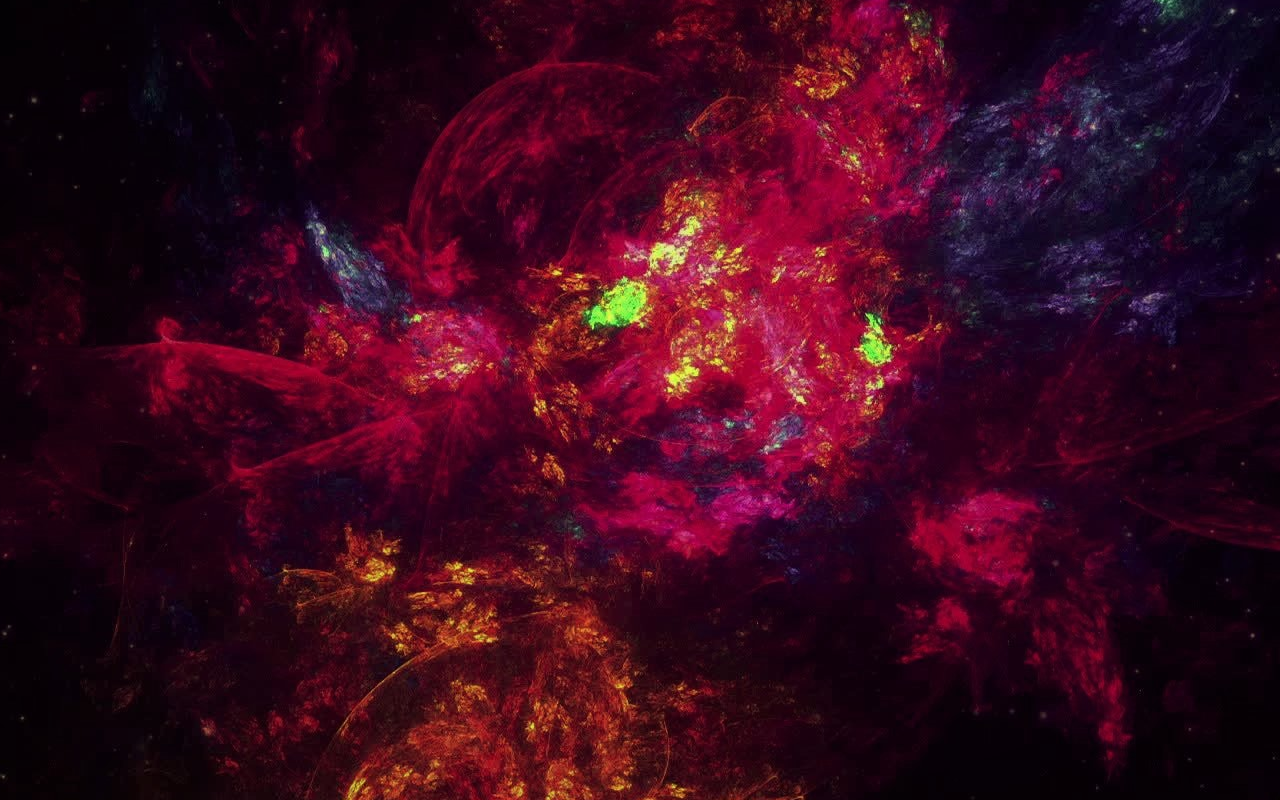
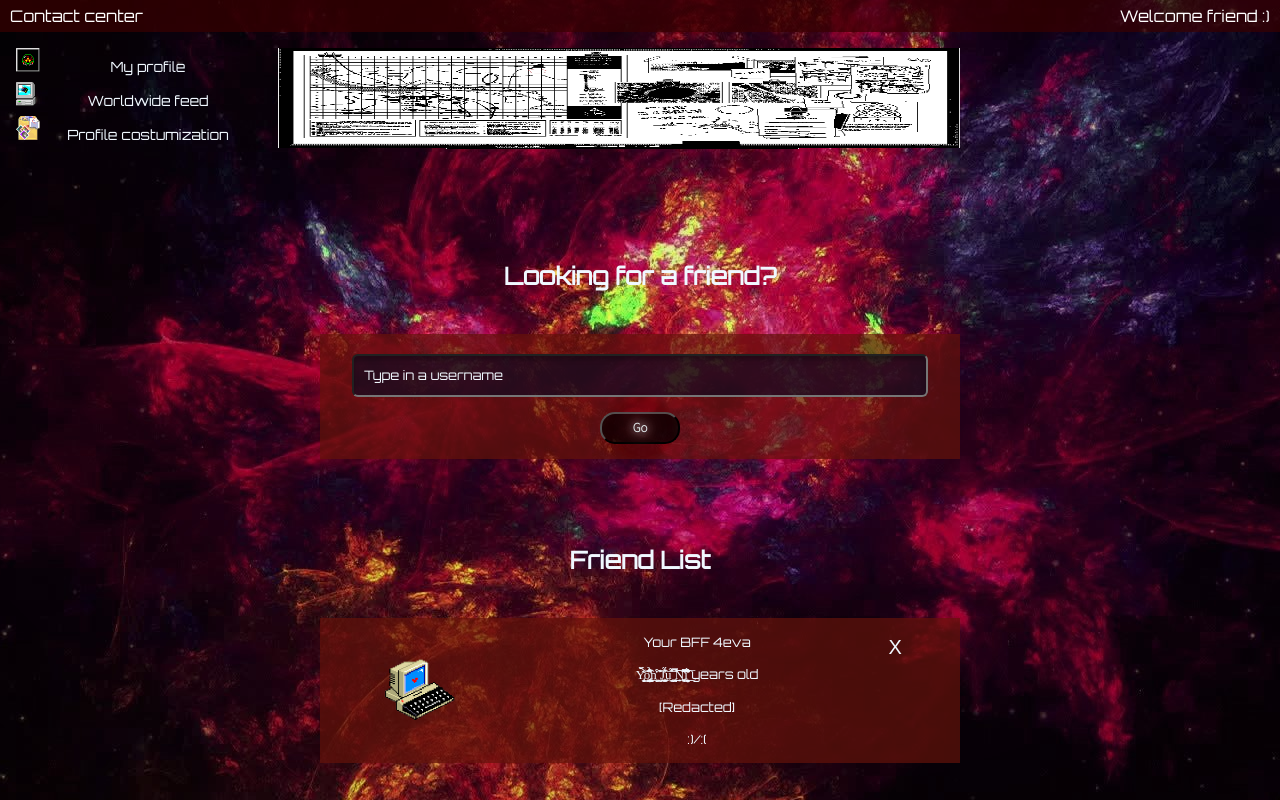
Before and after one commit to KoshekNj/MySpaece-2.0, a React (Create React App) app in the folder Client/: page /search in a window 1280 px wide. Before the commit this address had no page. Built offline with nearby package versions, Linux system fonts and the light colour scheme.

Commit message:
my changes

```diff
--- a/Client/src/App.js
+++ b/Client/src/App.js
@@ -2,6 +2,7 @@ import LogIn from './Pages/LogIn/LogIn'
 import Homepage from './Pages/Homepage/homepage';
 import SignUp from './Pages/Sign up/SignUp'
 import Feed from './Pages/Feed/feed'
+import Search from './Pages/Search/search';
 import {
   Routes,
   Route,
@@ -19,6 +20,7 @@ function App() {
         <Route path="/signUp" element={<SignUp/>} />
         <Route path="/home" element={<Homepage/>} />
         <Route path="/feed" element={<Feed/>} />
+        <Route path="/search" element={<Search/>} />
       </Routes>
       </BrowserRouter>
     </div>
--- /dev/null
+++ b/Client/src/Components/Friend/friend.js
@@ -0,0 +1,38 @@
+import * as React from 'react';
+import './friend.scss';
+const Friend=()=>{
+
+    const [messages, setMessage]= React.useState({
+        message2:""
+    })
+    const [value, setValue] = React.useState({
+        username:"Your BFF 4eva",
+        age:"Y̢̬̙̝̌̆͗͌̋ͅo̢͇͈͓̳̫̗̦͇͓͒̈́͂́͛͌́́̋̽̉͜ǹ̹̲̬̝͐͒̇ ̺̰͊̇͂͢͜͞J̧̺̹̋̾̓͋͜ū̘̼̻̐́̂ ͖͓̺̭͆̿̄͘͜͢͞͡Ņ̰̙͎̪̱͎̹̆̏̋̃̑͆͌͡ǐ̛̦͙͉̟̻̭̰͖̱̈́͒̑̂̎͗̽͒͜͞ͅ",
+        country: "[Redacted]",
+        pronouns: ":)/:("
+    }
+    )
+
+    const messageFriend=()=>{
+        setMessage({message2:'No, we will be friends 4ever. Just us 2 <3'})
+        setTimeout(() => setMessage({message2:''}), 3000);
+    }
+
+    return(
+        <>
+        <div className='friend-box'>
+        <img src="pc-pf-icon.png" alt="profile-pic"></img>
+        <div className='friend-box__info'>
+            <p>{value.username}</p>
+            <p> {value.age} years old</p>
+            <p> {value.country} </p>
+            <p> {value.pronouns} </p>
+            </div>
+        <button onClick={messageFriend}>X</button>
+        </div>
+        <p>{messages.message2}</p>
+        </>
+    )
+}
+
+export default Friend;
--- /dev/null
+++ b/Client/src/Components/Friend/friend.scss
@@ -0,0 +1,33 @@
+@import './src/components/_mixins';
+@import './src/components/_variables';
+
+.friend-box{
+    display: flex;
+    justify-content: row;
+    background-color: $color-posts;
+    color: $color-p;
+    justify-content: space-around;
+    margin-bottom: 1rem;
+
+    img{
+        max-height: 5rem;
+        align-self: center;
+        margin: 0rem 3rem 0rem 0rem;
+    }
+
+    p{
+        font-size: 13px;
+        margin:1rem;
+    }
+
+    button{
+        background-color: transparent;
+        width: fit-content;
+        height: fit-content;
+        margin-top: 1rem;
+        border-color: transparent;
+        font-size: 20px;
+        color: $color-p;
+
+    }
+}
--- a/Client/src/Components/Header/Header.js
+++ b/Client/src/Components/Header/Header.js
@@ -2,11 +2,11 @@ import * as React from 'react';
 import { useState } from 'react';
 import './Header.scss';
 
-const Header = () => {
+const Header = ({page}) => {
     return (
 
         <div className="header2">
-            <h2>My profile</h2>
+            <h2>{page}</h2>
             <h2>Welcome friend :)</h2>
         </div>
 
--- a/Client/src/Components/Post/post.js
+++ b/Client/src/Components/Post/post.js
@@ -3,6 +3,7 @@ import { useState } from 'react';
 import './post.scss';
 
 const Post = ({ post }) => {
+    console.log(post);
     return (
         <div className='post'>
             <div className='post__blog-info'>
--- a/Client/src/Pages/Feed/feed.js
+++ b/Client/src/Pages/Feed/feed.js
@@ -6,7 +6,7 @@ import Post from '../../Components/Post/post'
 import { Link, useNavigate } from "react-router-dom";
 
 const Feed = () => {
-
+    let pageName="Wordwide feed";
     const [array, setArray] = useState([]);
 
     useEffect(() => {
@@ -15,14 +15,14 @@ const Feed = () => {
                 return res.json();
             })
             .then(data => {
-                setArray([...array, data]);
+                setArray([...array, ...data]);
             })
     }, [])
 
     console.log(array);
     return (
         <div className='feed'>
-            <Header />
+            <Header page={pageName} />
             <div className='feed__top'>
                 <div className='feed__links'>
                     <Link to="/home">
@@ -30,10 +30,11 @@ const Feed = () => {
                             <img src="profile2.png" alt="Profile ikona"></img>
                             <p>My profile</p>
                         </div></Link>
+                    <Link to="/search">
                     <div className='feed__links--second'>
                         <img src="friends.png" alt="FRIENDS ikona"></img>
                         <p>Contact center</p>
-                    </div>
+                    </div></Link>
                     <div className='feed__links--third'>
                         <img src="editprofile.png" alt="EDIT ikona"></img>
                         <p>Profile costumization</p>
@@ -43,7 +44,7 @@ const Feed = () => {
             </div>
             <div className='feed__bottom'>
 
-                {array?.map(post => <Post post={post} />)}
+                {array?.map(post => <Post key={post.id} post={post} />)}
             </div>
         </div >
 
--- a/Client/src/Pages/Feed/feed.scss
+++ b/Client/src/Pages/Feed/feed.scss
@@ -1,5 +1,11 @@
 @import './src/components/_mixins';
 @import './src/components/_variables';
+
+.feed{
+    display: flex;
+    flex-direction: column;
+
+}
 .feed__top{
     display:flex;
     flex-direction: row;
@@ -49,7 +55,11 @@ img[src="stilinspoconspiracymap.png"]{
     height: 101px;
 }
 
-.bottom{
+.feed__bottom{
+    align-self: center;
     display:flex;
+    flex-direction: column;
     justify-content: center;
+    align-items: center;
+    width: 60%;
 }
--- a/Client/src/Pages/Homepage/homepage.js
+++ b/Client/src/Pages/Homepage/homepage.js
@@ -11,8 +11,8 @@ import axios from 'axios';
 let index = 1;
 
 const Homepage = () => {
-
-    const [users, setUsers] = useState([])
+    let pageName="My profile";
+    const [users, setUsers] = useState([]);
     const date = new Date();
     const formatDate = `${date.getDate()}/${date.getMonth() + 1}/${date.getFullYear()}`;
 
@@ -25,8 +25,6 @@ const Homepage = () => {
 
     React.useEffect(() => { //jos uvik mislim da je lipse importat, al evo malo React.
         const getUsers = async () => {
-
-
             try {
                 const res = await axios.get('http://localhost:8080/users');
                 console.log(res);
@@ -48,10 +46,7 @@ const Homepage = () => {
 
     }
 
-
-
     const submitPost = () => {
-
         index = index + 1;
         value.id = index;
         setValue({ ...value });
@@ -62,7 +57,7 @@ const Homepage = () => {
 
     return (
         <div>
-            <Header />
+            <Header page={pageName}/>
             <div className='home'>
                 <div className='home__top'>
                     <div className='home__links'>
@@ -71,10 +66,11 @@ const Homepage = () => {
                                 <img src="computer icon.png" alt="WWF ikona"></img>
                                 <p>Worldwide feed</p>
                             </div></Link>
+                            <Link to ="/search">
                         <div className='home__link2'>
                             <img src="friends.png" alt="FRIENDS ikona"></img>
                             <p>Contact center</p>
-                        </div>
+                        </div></Link>
                         <div className='home__link3'>
                             <img src="editprofile.png" alt="EDIT ikona"></img>
                             <p>Profile costumization</p>
--- a/Client/src/Pages/LogIn/LogIn.js
+++ b/Client/src/Pages/LogIn/LogIn.js
@@ -9,6 +9,7 @@ import axios from 'axios';
 
 
 const LogIn = () => {
+
 
    const [values, setValues] = useState({ username: "", password: "" });
    const [inputs, setInputs] = useState([
@@ -35,16 +36,14 @@ const LogIn = () => {
         const response = await axios.post(
           `http://localhost:8080/users/login`,
           {
-            password: values.password,
-            username: values.username,
+            password: values.passw,
+            username: values.uname,
           },
           { withCredentials: true }
         );
 
         console.log(response.data);
 
-
-        navigate(`/home`);
       } catch (error) {
          console.log(error.response.data.message);
       }
@@ -58,6 +57,7 @@ const LogIn = () => {
    const submitForm = (e) => {
       e.preventDefault();
       login();
+      navigate("/home");
    };
 
    useEffect(() => { console.log(values.username, values.password) });
--- /dev/null
+++ b/Client/src/Pages/Search/search.js
@@ -0,0 +1,61 @@
+import * as React from 'react';
+import { useState } from 'react';
+import './search.scss';
+import Friend from '../../Components/Friend/friend';
+import Header from '../../Components/Header/Header';
+import {
+        Link,
+        useNavigate
+} from "react-router-dom";
+
+const Search = ()=>{
+    let pageName="Contact center";
+    const [messages, setMessage]= React.useState({
+        message1:""
+    })
+
+    const messageGo=()=>{
+        setMessage({message1:'You dont need them'})
+        setTimeout(() => setMessage({message1:''}), 3000);
+    }
+    return (
+        <>
+        <Header page={pageName}/>
+        <div className='search'>
+            <div className='search__top'>
+                <div className='home__links'>
+                    <Link to="/home">
+                    <div className='home__link1'>
+                        <img src="profile2.png" alt="Profile ikona"></img>
+                        <p>My profile</p>
+                    </div></Link>
+                    <Link to="/feed">
+                    <div className='home__link2'>
+                        <img src="computer icon.png" alt="FRIENDS ikona"></img>
+                        <p>Worldwide feed</p>
+                    </div></Link>
+                    <div className='home__link3'>
+                        <img src="editprofile.png" alt="EDIT ikona"></img>
+                        <p>Profile costumization</p>
+                    </div>
+                </div>
+                <img src="stilinspoconspiracymap.png" alt="Reklama"></img>
+            </div>
+            <div className='search__bottom'>
+                <h2>Looking for a friend?</h2>
+                <div className='search__searchBar'>
+                    <input type="text" placeholder="Type in a username" name="searchbar"></input>
+                    <button onClick={messageGo}>Go</button>
+                </div>
+                <p>{messages.message1}</p>
+                <h2>Friend List</h2>
+                <div className='search__bottom--friend'>
+                    <Friend/>
+                </div>
+
+            </div>
+        </div>
+        </>
+    )
+}
+export default Search;
--- /dev/null
+++ b/Client/src/Pages/Search/search.scss
@@ -0,0 +1,79 @@
+@import './src/components/_mixins';
+@import './src/components/_variables';
+.search{
+    display: flex;
+    flex-direction: column;
+    height: 100vh;
+
+
+    input{
+        background: $color-input;
+        box-shadow: $shadow;
+        border-radius: 6px;
+        height: fit-content;
+        margin:20px 20px 0px 20px;
+        width: 90%;
+
+        }
+
+        input,
+        input::-webkit-input-placeholder {
+        font-family: Orbitron;
+        font-size: 13px;
+        line-height: 3;
+        color: $color-p;
+        padding-left: 5px;
+        }
+
+        &__top{
+            display: flex;
+            flex-direction: row;
+            justify-content: space-between;
+            height: 30%;
+        }
+
+        &__bottom{
+            height: 70%;
+            display: flex;
+            flex-direction: column;
+            align-items: center;
+            justify-content: space-around;
+            font-family: $font-user;
+            color: $color-p;
+
+            &--friend{
+                width:50%;
+            }
+
+        }
+
+        &__searchBar{
+            background-color: $color-posts;
+            width: 50%;
+            align-self: center;
+            input{
+                background: $color-input;
+                box-shadow: $shadow;
+                border-radius: 6px;
+                height: fit-content;
+                margin:20px 20px 0px 20px;
+                width: 90%;
+
+                }
+
+                input,
+                input::-webkit-input-placeholder {
+                font-family: Orbitron;
+                font-size: 13px;
+                line-height: 3;
+                color: $color-p;
+                padding-left: 5px;
+                }
+
+                button{
+                    width: 5rem; //mixin i za signup triba
+                    margin: 15px 0px 15px 0px;
+                    @include button;
+                    }
+        }
+}
```
Also changed, not shown: Client/Data/data.json (+2 -2 lines), Client/public/pc-pf-icon.png (added), 1 other file (tests, documents, lock files or other folders).
